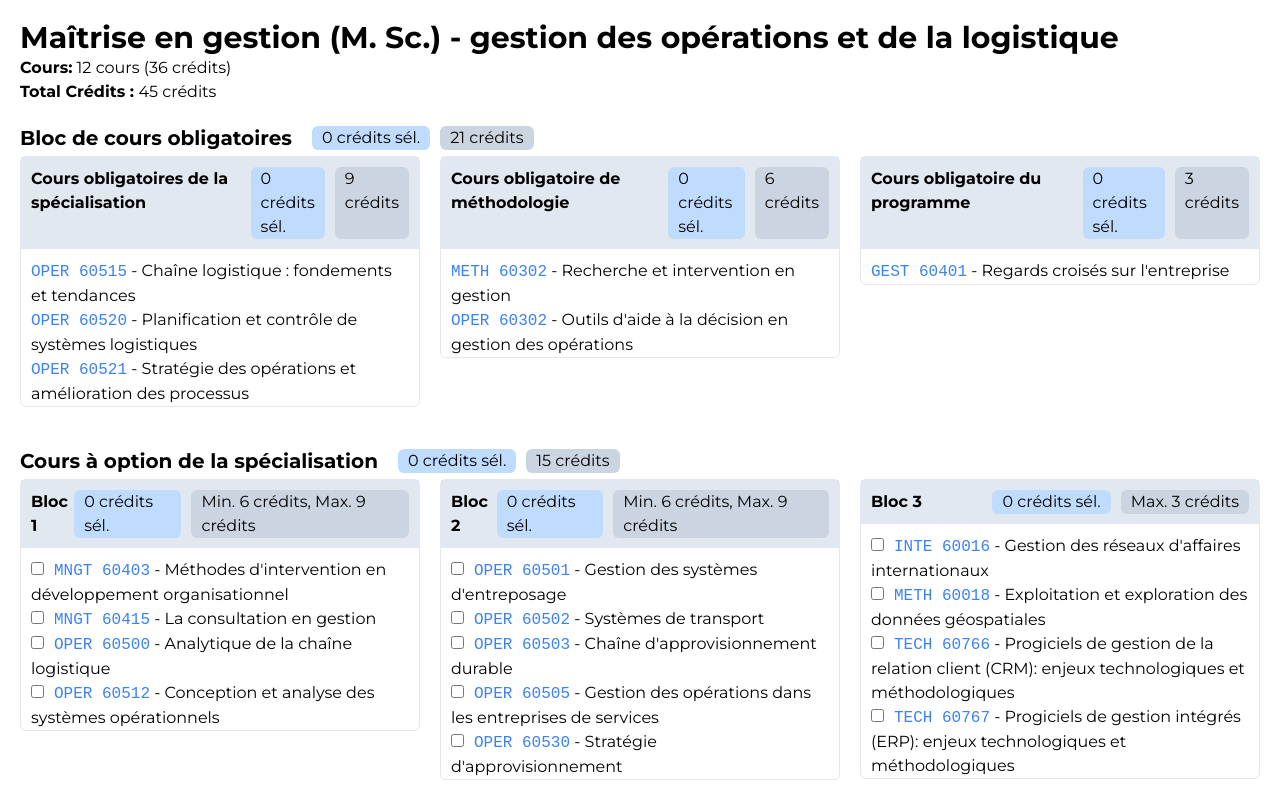
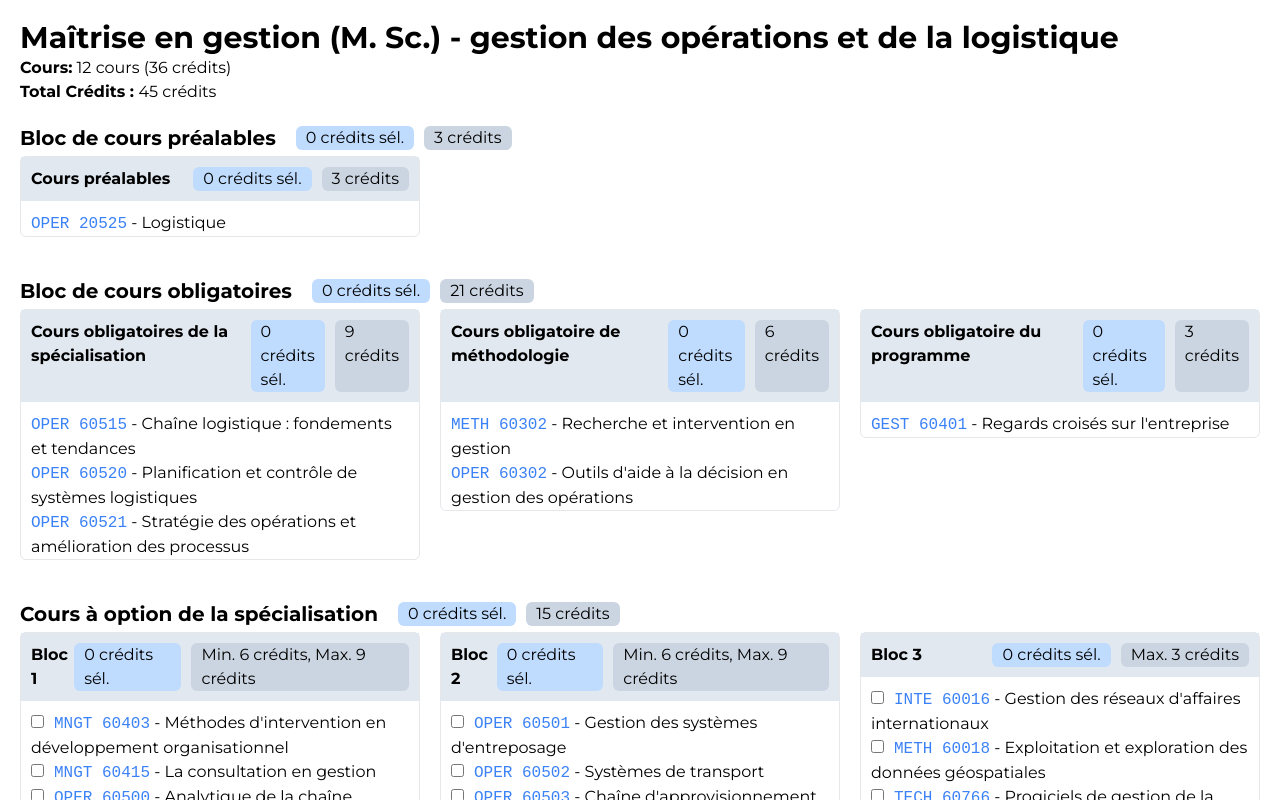
Before and after one commit to olivier-deschenes/hec, a React (Vite) app: page / in a window 1280 px wide. Shown: the top 800 px of the page. Built offline with nearby package versions, Linux system fonts and the light colour scheme; a web font is replaced by a local one.

Commit message:
added prealable course

```diff
--- a/src/data/data.ts
+++ b/src/data/data.ts
@@ -62,6 +62,28 @@ export const OperationsManagementAndLogistics: ProgramType = {
   courseCredits: 36,
   totalCredits: 45,
   courseBlockGroupes: [
+    {
+      title: "Bloc de cours préalables",
+      id: v4(),
+      credits: 3,
+      optional: false,
+      courseBlocks: [
+        {
+          title: "Cours préalables",
+          credits: 3,
+          id: v4(),
+          classes: [
+            {
+              code: "20525",
+              prefix: "OPER",
+              credits: 3,
+              title: "Logistique",
+              id: v4(),
+            },
+          ],
+        },
+      ],
+    },
     {
       title: "Bloc de cours obligatoires",
       id: v4(),
```
